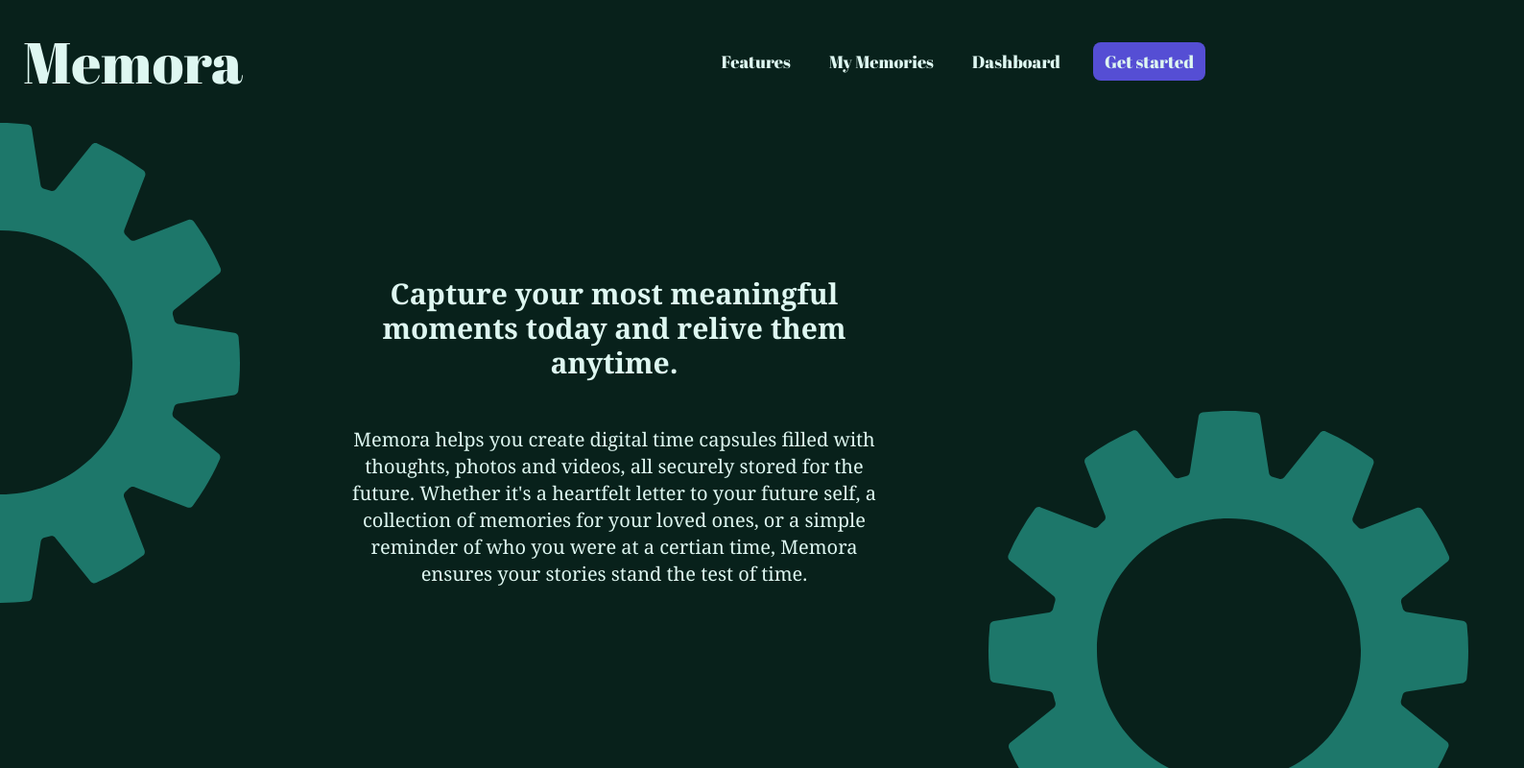
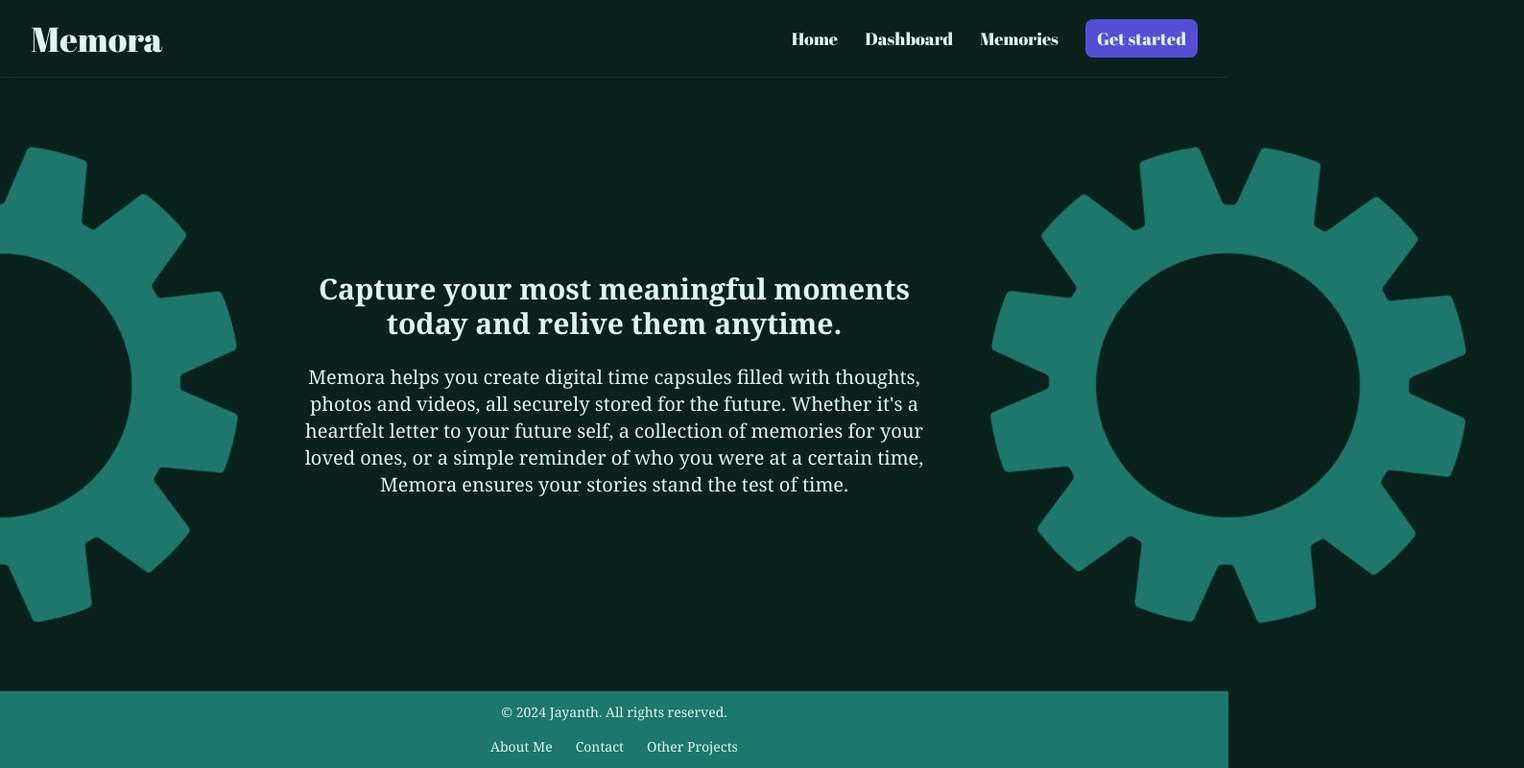
Before and after one commit to jayanthh71/memora, a Next.js app: page / in a window 1280 px wide. Shown: the top 800 px of the page at 96% size, 1588 px wide, since content can reach past the window. Built offline with nearby package versions, Linux system fonts and the light colour scheme; a web font is replaced by a local one.

Commit message:
Home Page Refactor

```diff
--- a/src/app/layout.tsx
+++ b/src/app/layout.tsx
@@ -16,10 +16,12 @@ export default function RootLayout({
 }>) {
   return (
     <html lang="en" className={`${abril.variable} ${charis.variable}`}>
-      <body className="overflow-x-hidden bg-background font-body text-text antialiased">
-        <NavBar />
-        {children}
-        <Footer />
+      <body className="overflow-x-hidden bg-background antialiased">
+        <div className="flex min-h-screen flex-col">
+          <NavBar />
+          <div className="flex flex-grow">{children}</div>
+          <Footer />
+        </div>
       </body>
     </html>
   );
--- /dev/null
+++ b/src/app/not-found.tsx
@@ -0,0 +1,19 @@
+import Link from "next/link";
+
+export default function NotFound() {
+  return (
+    <main className="flex w-screen flex-col items-center justify-center gap-3 text-center">
+      <h1 className="font-sans text-8xl font-bold text-primary">404</h1>
+      <h2 className="font-body text-3xl text-text">There was a problem.</h2>
+      <p className="font-body text-text">
+        We could not find the page you were looking for.
+      </p>
+      <p className="font-body text-text">
+        Go back to the{" "}
+        <Link href="/" className="text-primary underline">
+          Home Page
+        </Link>
+      </p>
+    </main>
+  );
+}
--- a/src/app/page.tsx
+++ b/src/app/page.tsx
@@ -1,21 +1,38 @@
-import Gears from "@/components/layout/Gears";
+import Image from "next/image";
 
 export default function Home() {
   return (
-    <>
-      <Gears />
-      <div className="mb-16 flex h-screen flex-col items-center gap-12">
-        <p className="mt-40 w-[72vh] text-center text-3xl font-bold">
+    <main className="mx-auto flex max-w-5xl flex-col items-center justify-center">
+      <div className="absolute -left-0 -translate-x-1/2">
+        <Image
+          className="animate-gear-spin"
+          src="/gear.svg"
+          width={500}
+          height={500}
+          alt="Spinning gear wheel"
+        />
+      </div>
+      <div className="absolute right-0 translate-x-1/2">
+        <Image
+          className="animate-gear-spin-counter"
+          src="/gear.svg"
+          width={500}
+          height={500}
+          alt="Spinning gear wheel"
+        />
+      </div>
+      <div className="flex w-2/3 flex-col gap-6 text-center font-body text-text">
+        <p className="text-3xl font-bold">
           Capture your most meaningful moments today and relive them anytime.
         </p>
-        <p className="w-[72vh] text-center text-xl">
+        <p className="text-xl">
           Memora helps you create digital time capsules filled with thoughts,
           photos and videos, all securely stored for the future. Whether it's a
           heartfelt letter to your future self, a collection of memories for
-          your loved ones, or a simple reminder of who you were at a certian
+          your loved ones, or a simple reminder of who you were at a certain
           time, Memora ensures your stories stand the test of time.
         </p>
       </div>
-    </>
+    </main>
   );
 }
--- a/src/components/layout/Footer.tsx
+++ b/src/components/layout/Footer.tsx
@@ -1,28 +1,30 @@
 export default function Footer() {
   return (
-    <footer className="bg-primarylight p-4 text-text">
-      <div className="container mx-auto text-center">
-        <p className="text-sm">© 2024 Jayanth. All rights reserved.</p>
-        <div className="mt-2 flex justify-center space-x-4">
+    <footer className="bg-primarylight">
+      <div className="mx-auto flex h-20 max-w-7xl flex-col justify-center gap-4 text-center font-body text-text">
+        <p className="text-sm">
+          &copy; {new Date().getFullYear()} Jayanth. All rights reserved.
+        </p>
+        <nav className="flex justify-center gap-6">
           <a
             href="https://linkedin.com/in/jayanthh71"
-            className="hover:text-background"
+            className="text-sm transition-colors duration-200 hover:text-background"
           >
             About Me
           </a>
           <a
             href="mailto:jayanth37069@gmail.com"
-            className="hover:text-background"
+            className="text-sm transition-colors duration-200 hover:text-background"
           >
             Contact
           </a>
           <a
-            href="https://github.com/jayanthh71/repositories"
-            className="hover:text-background"
+            href="https://github.com/jayanthh71?tab=repositories"
+            className="text-sm transition-colors duration-200 hover:text-background"
           >
             Other Projects
           </a>
-        </div>
+        </nav>
       </div>
     </footer>
   );
--- a/src/components/layout/Gears.tsx
+++ /dev/null
@@ -1,59 +0,0 @@
-"use client";
-
-import Image from "next/image";
-import { useEffect } from "react";
-
-export default function Gears() {
-  useEffect(() => {
-    const handleScroll = () => {
-      const scrollPosition = window.scrollY;
-      const windowHeight = window.innerHeight;
-      const documentHeight = document.documentElement.scrollHeight;
-
-      const rotation = scrollPosition * 0.1;
-
-      const gear1 = document.getElementById("gear1");
-      const gear2 = document.getElementById("gear2");
-
-      if (gear1) {
-        gear1.style.transform = `translate(-50%, 0) rotate(${rotation}deg)`;
-      }
-      if (gear2) {
-        gear2.style.transform = `translate(50%, 0) rotate(-${rotation}deg)`;
-      }
-
-      if (scrollPosition + windowHeight >= documentHeight) {
-        return;
-      } else {
-        window.addEventListener("scroll", handleScroll);
-      }
-    };
-
-    window.addEventListener("scroll", handleScroll);
-
-    return () => {
-      window.removeEventListener("scroll", handleScroll);
-    };
-  }, []);
-
-  return (
-    <>
-      <Image
-        className="absolute -translate-x-1/2"
-        id="gear1"
-        src="/gear.svg"
-        width={500}
-        height={500}
-        alt="Spinning gear wheel"
-      />
-      <Image
-        className="absolute -bottom-32 -right-0 translate-x-1/2"
-        id="gear2"
-        src="/gear.svg"
-        width={500}
-        height={500}
-        alt="Spinning gear wheel"
-      />
-    </>
-  );
-}
--- a/src/components/layout/NavBar.tsx
+++ b/src/components/layout/NavBar.tsx
@@ -2,30 +2,33 @@ import Link from "next/link";
 
 export default function NavBar() {
   return (
-    <>
-      <nav>
-        <div className="mx-auto max-w-7xl p-6">
-          <div className="flex h-20 items-center justify-between font-heading text-text">
-            <Link href="/" className="text-6xl">
-              Memora
-            </Link>
-            <div className="space-x-7 text-lg">
-              <Link href="/features" className="p-1.5 hover:text-primary">
-                Features
-              </Link>
-              <Link href="/memories" className="p-1.5 hover:text-primary">
-                My Memories
-              </Link>
-              <Link href="/dashboard" className="p-1.5 hover:text-primary">
-                Dashboard
-              </Link>
-              <button className="rounded-lg bg-accent p-1.5 px-3 hover:bg-accentlight">
-                Get started
-              </button>
-            </div>
-          </div>
+    <header className="sticky top-0 z-20 border-b border-b-gray-700/50 backdrop-blur">
+      <nav className="mx-auto flex h-20 max-w-7xl items-center justify-between px-8 font-heading text-text">
+        <h1 className="text-4xl">Memora</h1>
+        <div className="flex items-center gap-7">
+          <Link
+            href="/"
+            className="text-lg transition-colors duration-200 hover:text-primary"
+          >
+            Home
+          </Link>
+          <Link
+            href="/dashboard"
+            className="text-lg transition-colors duration-200 hover:text-primary"
+          >
+            Dashboard
+          </Link>
+          <Link
+            href="/memories"
+            className="text-lg transition-colors duration-200 hover:text-primary"
+          >
+            Memories
+          </Link>
+          <button className="rounded-lg bg-accent px-3 py-1.5 text-lg transition-colors duration-200 hover:bg-accentlight">
+            Get started
+          </button>
         </div>
       </nav>
-    </>
+    </header>
   );
 }
--- a/tailwind.config.ts
+++ b/tailwind.config.ts
@@ -24,6 +24,16 @@ export default {
         heading: "var(--heading)",
         body: "var(--body)",
       },
+      keyframes: {
+        "counter-spin": {
+          "0%": { transform: "rotate(0deg)" },
+          "100%": { transform: "rotate(-360deg)" },
+        },
+      },
+      animation: {
+        "gear-spin": "spin 12s linear infinite",
+        "gear-spin-counter": "counter-spin 12s linear infinite",
+      },
     },
   },
   plugins: [],
```
